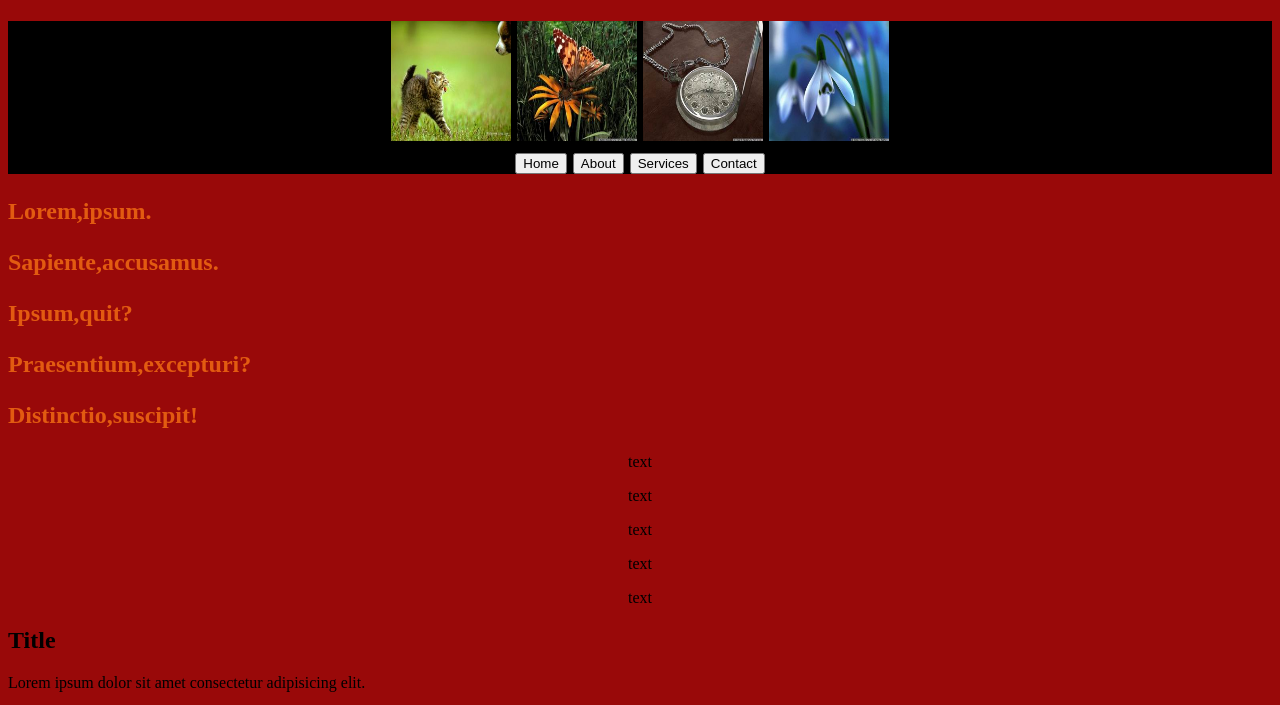
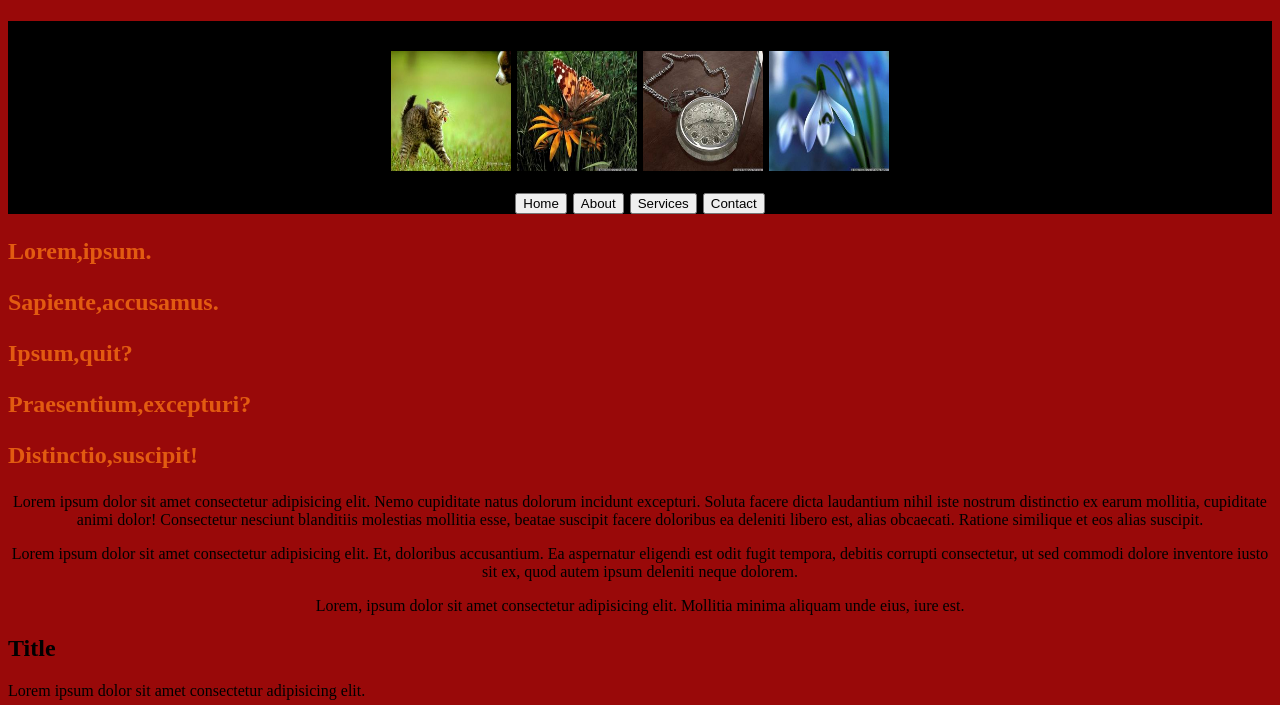
Before and after one commit to Methodman17/css-page2, a plain HTML site: page index.html in a window 1280 px wide. Shown: the part 69-774 px from the top of the page. Drawn offline with Linux system fonts and the light colour scheme.

Commit message:
index change3

```diff
--- a/index.html
+++ b/index.html
@@ -43,11 +43,9 @@
             </div>
 
             <div id="content">
-                <p>text</p>
-                <p>text</p>
-                <p>text</p>
-                <p>text</p>
-                <p>text</p>
+                <p>Lorem ipsum dolor sit amet consectetur adipisicing elit. Nemo cupiditate natus dolorum incidunt excepturi. Soluta facere dicta laudantium nihil iste nostrum distinctio ex earum mollitia, cupiditate animi dolor! Consectetur nesciunt blanditiis molestias mollitia esse, beatae suscipit facere doloribus ea deleniti libero est, alias obcaecati. Ratione similique et eos alias suscipit.</p>
+                <p>Lorem ipsum dolor sit amet consectetur adipisicing elit. Et, doloribus accusantium. Ea aspernatur eligendi est odit fugit tempora, debitis corrupti consectetur, ut sed commodi dolore inventore iusto sit ex, quod autem ipsum deleniti neque dolorem.</p>
+                <p>Lorem, ipsum dolor sit amet consectetur adipisicing elit. Mollitia minima aliquam unde eius, iure est.</p>
             </div>
 
             <div id="right-bar">
--- a/style.css
+++ b/style.css
@@ -13,6 +13,9 @@
 }
 .img {
     margin-right: 15;
+    padding-top: 20px;
+    border: 10px solid
+
 }
 
 #content {
```
